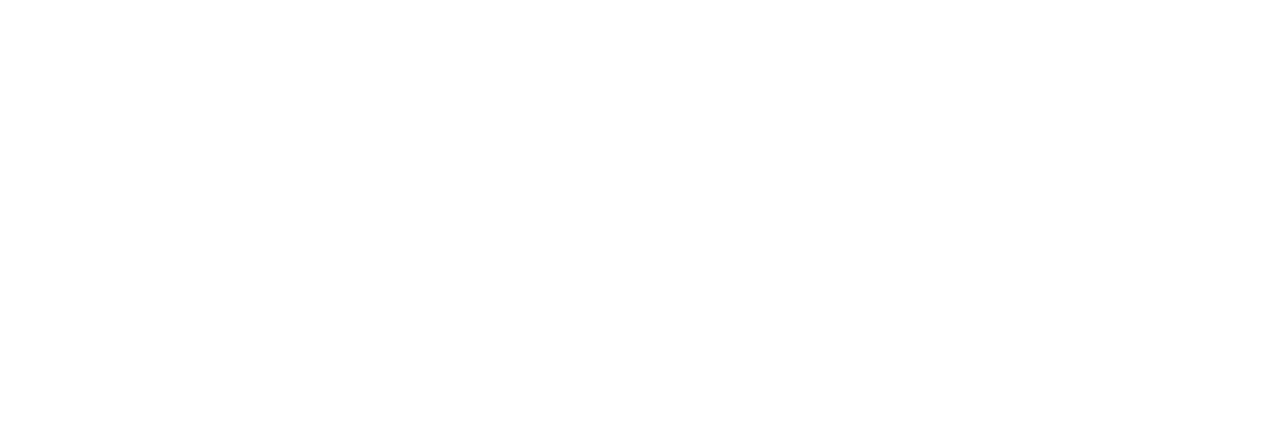
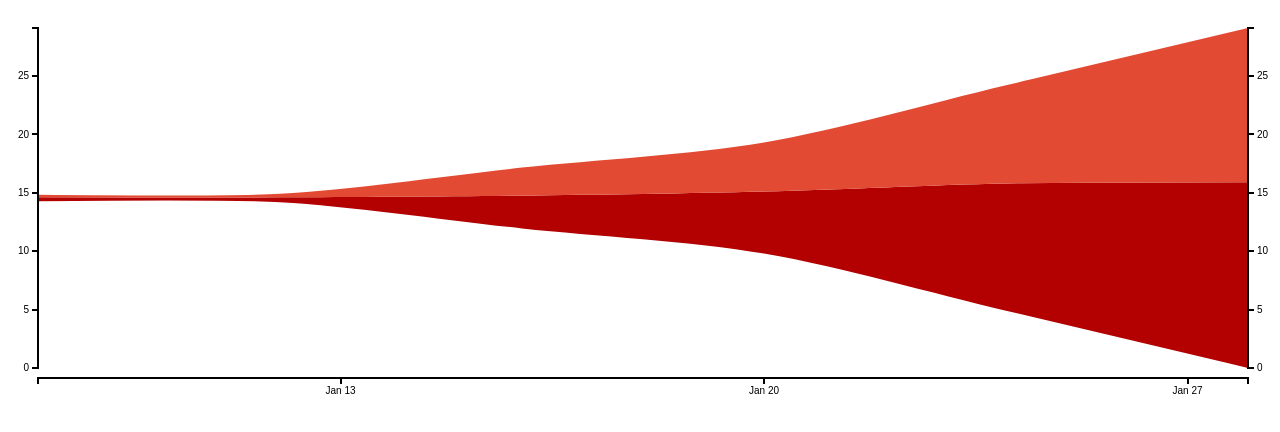
Before and after one commit to joryfleming/D3steamtest, a plain HTML site: page index.html in a window 1280 px wide. Drawn offline with nearby package versions, Linux system fonts and the light colour scheme.

Commit message:
Update index.html

```diff
--- a/index.html
+++ b/index.html
@@ -29,10 +29,182 @@
 </head>
 <body>
 <div class="chart"></div>
-  <script>
-    var trees = [0.34, 0.41, 2.8, 5.3, 10.9, 15.9];
-    var buildings = [0.2, 0.3, 2.4, 4.2, 8.4, 13.3];
+<script>
+var trees = [0.34, 0.41, 2.8, 5.3, 10.9, 15.9];
+var buildings = [0.2, 0.3, 2.4, 4.2, 8.4, 13.3];
 
-  </script>
+chart("data.csv", "orange");
+
+var datearray = [];
+var colorrange = [];
+
+
+function chart(csvpath, color) {
+
+if (color == "blue") {
+  colorrange = ["#045A8D", "#2B8CBE", "#74A9CF", "#A6BDDB", "#D0D1E6", "#F1EEF6"];
+}
+else if (color == "pink") {
+  colorrange = ["#980043", "#DD1C77", "#DF65B0", "#C994C7", "#D4B9DA", "#F1EEF6"];
+}
+else if (color == "orange") {
+  colorrange = ["#B30000", "#E34A33", "#FC8D59", "#FDBB84", "#FDD49E", "#FEF0D9"];
+}
+strokecolor = colorrange[0];
+
+var format = d3.time.format("%m/%d/%y");
+
+var margin = {top: 20, right: 40, bottom: 30, left: 30};
+var width = document.body.clientWidth - margin.left - margin.right;
+var height = 400 - margin.top - margin.bottom;
+
+var tooltip = d3.select("body")
+    .append("div")
+    .attr("class", "remove")
+    .style("position", "absolute")
+    .style("z-index", "20")
+    .style("visibility", "hidden")
+    .style("top", "30px")
+    .style("left", "55px");
+
+var x = d3.time.scale()
+    .range([0, width]);
+
+var y = d3.scale.linear()
+    .range([height-10, 0]);
+
+var z = d3.scale.ordinal()
+    .range(colorrange);
+
+var xAxis = d3.svg.axis()
+    .scale(x)
+    .orient("bottom")
+    .ticks(d3.time.weeks);
+
+var yAxis = d3.svg.axis()
+    .scale(y);
+
+var yAxisr = d3.svg.axis()
+    .scale(y);
+
+var stack = d3.layout.stack()
+    .offset("silhouette")
+    .values(function(d) { return d.values; })
+    .x(function(d) { return d.date; })
+    .y(function(d) { return d.value; });
+
+var nest = d3.nest()
+    .key(function(d) { return d.key; });
+
+var area = d3.svg.area()
+    .interpolate("cardinal")
+    .x(function(d) { return x(d.date); })
+    .y0(function(d) { return y(d.y0); })
+    .y1(function(d) { return y(d.y0 + d.y); });
+
+var svg = d3.select(".chart").append("svg")
+    .attr("width", width + margin.left + margin.right)
+    .attr("height", height + margin.top + margin.bottom)
+  .append("g")
+    .attr("transform", "translate(" + margin.left + "," + margin.top + ")");
+
+var graph = d3.csv(csvpath, function(data) {
+  data.forEach(function(d) {
+    d.date = format.parse(d.date);
+    d.value = +d.value;
+  });
+
+  var layers = stack(nest.entries(data));
+
+  x.domain(d3.extent(data, function(d) { return d.date; }));
+  y.domain([0, d3.max(data, function(d) { return d.y0 + d.y; })]);
+
+  svg.selectAll(".layer")
+      .data(layers)
+    .enter().append("path")
+      .attr("class", "layer")
+      .attr("d", function(d) { return area(d.values); })
+      .style("fill", function(d, i) { return z(i); });
+
+
+  svg.append("g")
+      .attr("class", "x axis")
+      .attr("transform", "translate(0," + height + ")")
+      .call(xAxis);
+
+  svg.append("g")
+      .attr("class", "y axis")
+      .attr("transform", "translate(" + width + ", 0)")
+      .call(yAxis.orient("right"));
+
+  svg.append("g")
+      .attr("class", "y axis")
+      .call(yAxis.orient("left"));
+
+  svg.selectAll(".layer")
+    .attr("opacity", 1)
+    .on("mouseover", function(d, i) {
+      svg.selectAll(".layer").transition()
+      .duration(250)
+      .attr("opacity", function(d, j) {
+        return j != i ? 0.6 : 1;
+    })})
+
+    .on("mousemove", function(d, i) {
+      mousex = d3.mouse(this);
+      mousex = mousex[0];
+      var invertedx = x.invert(mousex);
+      invertedx = invertedx.getMonth() + invertedx.getDate();
+      var selected = (d.values);
+      for (var k = 0; k < selected.length; k++) {
+        datearray[k] = selected[k].date
+        datearray[k] = datearray[k].getMonth() + datearray[k].getDate();
+      }
+
+      mousedate = datearray.indexOf(invertedx);
+      pro = d.values[mousedate].value;
+
+      d3.select(this)
+      .classed("hover", true)
+      .attr("stroke", strokecolor)
+      .attr("stroke-width", "0.5px"),
+      tooltip.html( "<p>" + d.key + "<br>" + pro + "</p>" ).style("visibility", "visible");
+
+    })
+    .on("mouseout", function(d, i) {
+     svg.selectAll(".layer")
+      .transition()
+      .duration(250)
+      .attr("opacity", "1");
+      d3.select(this)
+      .classed("hover", false)
+      .attr("stroke-width", "0px"), tooltip.html( "<p>" + d.key + "<br>" + pro + "</p>" ).style("visibility", "hidden");
+  })
+
+  var vertical = d3.select(".chart")
+        .append("div")
+        .attr("class", "remove")
+        .style("position", "absolute")
+        .style("z-index", "19")
+        .style("width", "1px")
+        .style("height", "380px")
+        .style("top", "10px")
+        .style("bottom", "30px")
+        .style("left", "0px")
+        .style("background", "#fff");
+
+  d3.select(".chart")
+      .on("mousemove", function(){
+         mousex = d3.mouse(this);
+         mousex = mousex[0] + 5;
+         vertical.style("left", mousex + "px" )})
+      .on("mouseover", function(){
+         mousex = d3.mouse(this);
+         mousex = mousex[0] + 5;
+         vertical.style("left", mousex + "px")});
+});
+}
+
+</script>
 </body>
 </html>
```
